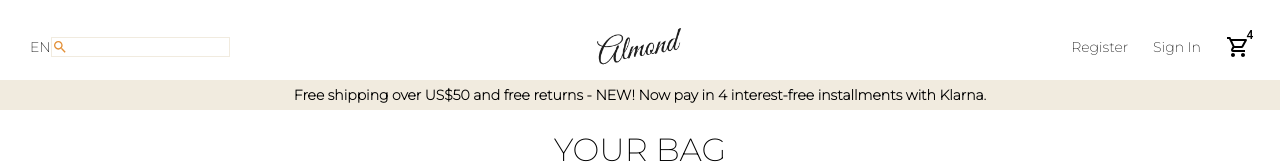
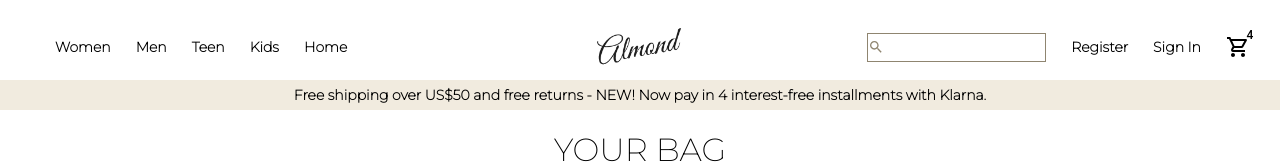
Before and after one commit to niranjana1997/MERN_Stack_Shopping_application, a React (Create React App) app: page / in a window 1280 px wide. Shown: the top 164 px of the page. Built offline with nearby package versions, Linux system fonts and the light colour scheme; the HTML template or start-up script is replaced by a standard one.

Commit message:
Changes updated

```diff
--- a/public/index.html
+++ b/public/index.html
@@ -12,11 +12,10 @@
       font-family: 'Montserrat', sans-serif;
     }
   </style>
-  <title>React App</title>
+  <title>Almond</title>
 </head>
 
 <body>
-  <noscript>You need to enable JavaScript to run this app.</noscript>
   <div id="root"></div>
 </body>
 
--- a/src/App.jsx
+++ b/src/App.jsx
@@ -4,9 +4,9 @@ import Register from "./pages/Register";
 import SingleProduct from "./pages/SingleProduct";
 import Login from "./pages/Login";
 import Cart from "./pages/Cart";
+import Slider from "./components/Slider";
 
 const App = () => {
-  //return <div>Hello world!</div>;
   return <Cart/>;
   };
 
--- a/src/components/Navbar.jsx
+++ b/src/components/Navbar.jsx
@@ -11,16 +11,18 @@ const Container = styled.div`
     height: 80px;
     background-color: white;
 `
-
+// display:flex; // To make it horizontal
+// justify-content:space-between; // to make space between the values
 const Padding = styled.div`
     padding: 20px 30px;
-    display:flex; // To make it horizontal
-    justify-content:space-between; // to make space between the values
+    display:flex;
+    justify-content:space-between;
 
 `
 
 const Input = styled.input`
     border:none;
+    height:25px;
 `
 
 const Left = styled.div`
@@ -39,19 +41,16 @@ const Right = styled.div`
     justify-content:flex-end;
 `
 const SearchContainer = styled.div`
-    border: 0.5px solid #f1ebdf;
+    border: 0.5px solid #8f8570;
     display:flex;
     align-items:center;
     margin-left:25px
-    padding:5px;
+    padding:10px;
 `
 // const Logo = styled.h1`
 //     font-weight:bold;
 // `
-const Language = styled.span`
-    font-size: 14px;
-    cursor:pointer;
-`
+
 const Image = styled.img`
     height:50px;
 `;
@@ -60,26 +59,32 @@ const MenuItem = styled.div`
     font-size:14px;
     cursor:pointer;
     margin-left:25px;
+    font-weight:bolder
 `
 const Navbar = () => {
   return (
     <Container>
         <Padding>
         <Left>
-            <Language>EN</Language>
-                <SearchContainer>
-                <Search style={{color:"#e38f35",fontSize:16}}/>
-                <Input/>
-                </SearchContainer>
+            <MenuItem>Women</MenuItem>
+            <MenuItem>Men</MenuItem>
+            <MenuItem>Teen</MenuItem>
+            <MenuItem>Kids</MenuItem>
+            <MenuItem>Home</MenuItem>
+
         </Left>
         <Center>
         <Image src={logo}/>
         </Center>
         <Right>
+            <SearchContainer>
+                <Search style={{color:"#8f8570",fontSize:16}}/>
+                <Input/>
+            </SearchContainer>
             <MenuItem>Register</MenuItem>
             <MenuItem>Sign In</MenuItem>
             <MenuItem>
-                <Badge badgeContent={4} color="#e38f35">
+                <Badge badgeContent={4} color="#f1ebdf">
                     <ShoppingCartOutlined/>
                 </Badge>
             </MenuItem>
--- a/src/pages/Login.jsx
+++ b/src/pages/Login.jsx
@@ -5,6 +5,12 @@ import videoRegister from "../images/RegisterVideo.mp4"
 import VideoBg from "reactjs-videobg";
 import Women from "../images/Women.mp4"
 import Men from "../images/Men.mp4"
+import logo from "../images/Logo.png"
+
+const Image = styled.img`
+    height:75px;
+    padding:20px
+`;
 
 const Container = styled.div`
   width: 100vw;
@@ -20,7 +26,7 @@ const Wrapper = styled.div`
   padding: 20px;
   color:white;
   text-align:center;
- // background-color: black;
+  background-color: #0000002b;
 
 `;
 
@@ -35,10 +41,11 @@ const Form = styled.form`
 `;
 
 const Input = styled.input`
-flex:1;
+  flex:1;
   min-width: 40%;
   margin: 10px 0px;
   padding: 10px;
+  font-weight:bolder;
 `;
 
 const Link = styled.a`
@@ -65,6 +72,7 @@ const Login = () => {
     <VideoBg.Source src={Women} type="video/mp4" />
     </VideoBg>
       <Wrapper>
+      <Image src={logo}/>
         <Title>LOG IN</Title>
         <Form>
           <Input placeholder="EMAIL" />
--- a/src/pages/Register.jsx
+++ b/src/pages/Register.jsx
@@ -4,6 +4,14 @@ import videoRegister from "../images/RegisterVideo.mp4"
 import VideoBg from "reactjs-videobg";
 import Women from "../images/Women.mp4"
 import Men from "../images/Men.mp4"
+import Navbar from "../components/Navbar";
+import Announcements from "../components/Announcements";
+import logo from "../images/Logo.png"
+
+const Image = styled.img`
+    height:75px;
+    padding:20px
+`;
 
 const Container = styled.div`
   width: 100vw;
@@ -19,7 +27,7 @@ const Wrapper = styled.div`
   padding: 20px;
   color:white;
   text-align:center;
-  background-color: black;
+  background-color: #0000002b;
 
 `;
 
@@ -39,6 +47,8 @@ const Input = styled.input`
   min-width: 40%;
   margin: 20px 10px 0px 0px;
   padding: 10px;
+  color:black;
+  font-weight:bolder;
 `;
 
 const Agreement = styled.div`
@@ -66,6 +76,7 @@ const Register = () => {
     <VideoBg.Source src={Women} type="video/mp4" />
     </VideoBg>
       <Wrapper>
+      <Image src={logo}/>
         <Title>CREATE AN ACCOUNT</Title>
         <Form>
           <Input placeholder="EMAIL" />
```
